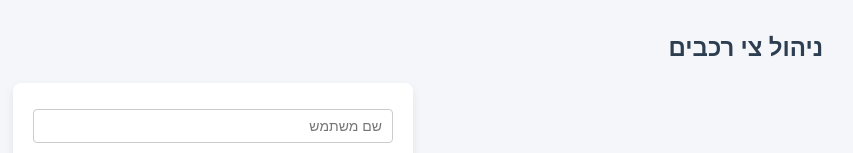
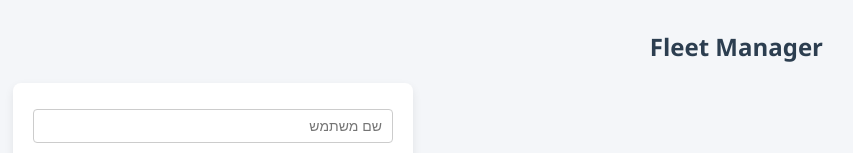
Before and after one commit to techteamdev9/Fleet-Manager, a plain HTML site: page templates/index.html in a window 1280 px wide. Shown: the top 153 px of the page, without its empty margins (427-1280 px from the left). Drawn offline with Linux system fonts and the light colour scheme; files whose address does not match are found by name.

Commit message:
main title changed to english

```diff
--- a/templates/index.html
+++ b/templates/index.html
@@ -137,7 +137,7 @@
 
 <body>
 
-<h2>ניהול צי רכבים</h2>
+<h2>Fleet Manager</h2>
 
 <div id="loginDiv">
   <input type="text" id="username" placeholder="שם משתמש">
```
